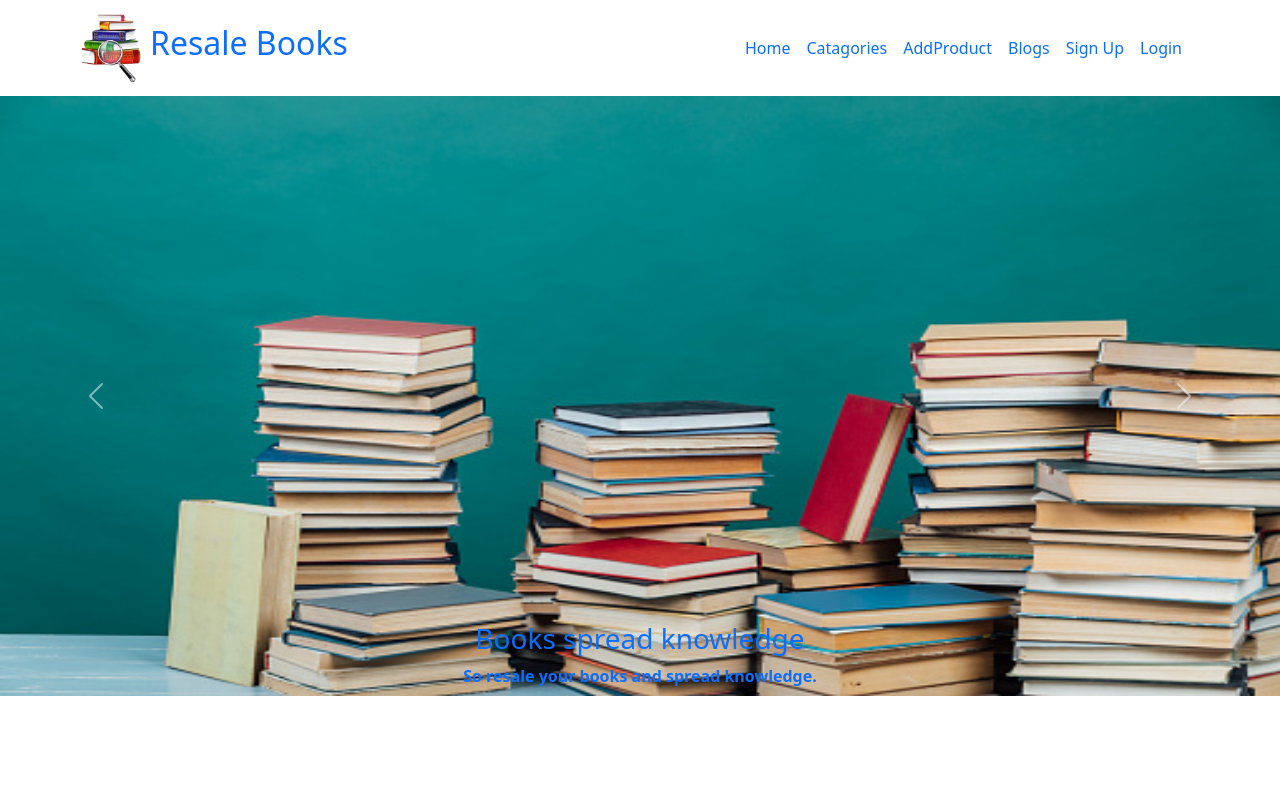
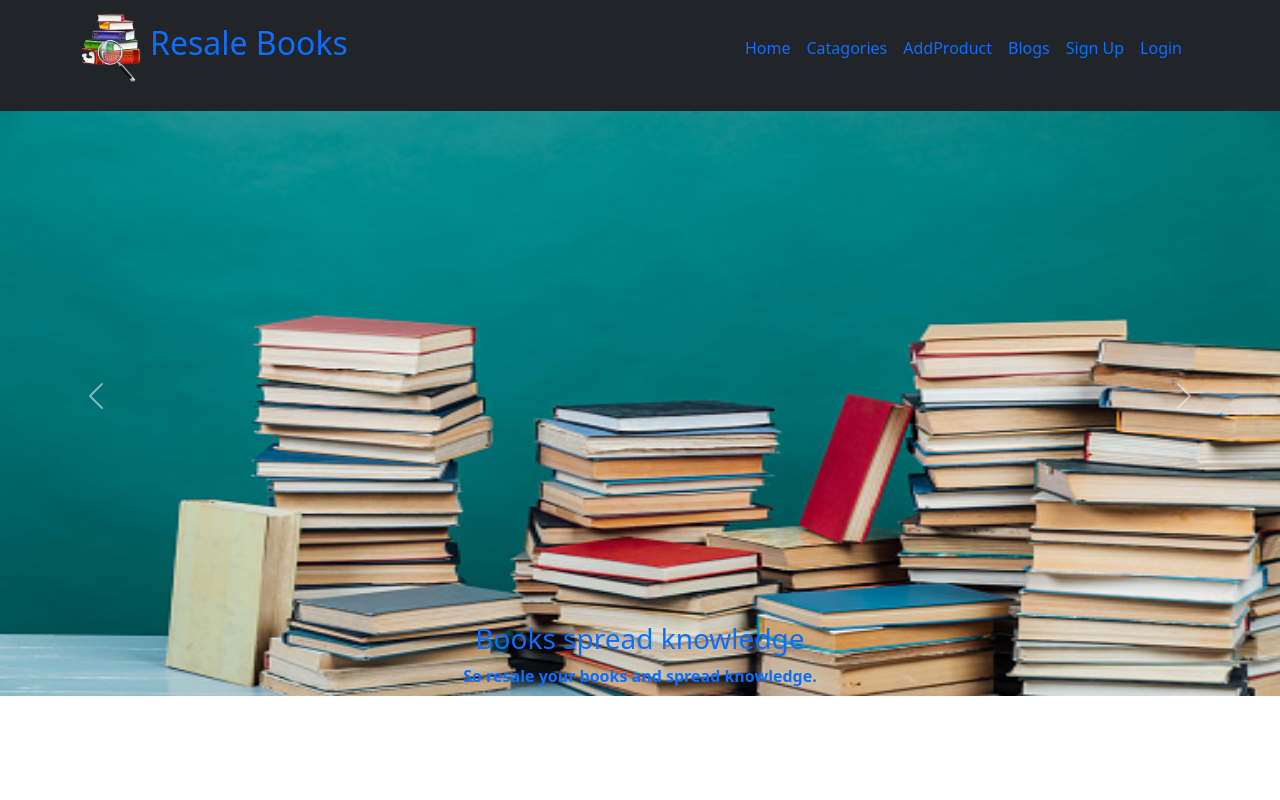
Before and after one commit to Anny27-pixel/resale-books-client, a React (Create React App) app: page / in a window 1280 px wide. Shown: the top 800 px of the page. Built offline with nearby package versions, Linux system fonts and the light colour scheme; no server answers.

Commit message:
header fixed

```diff
--- a/src/pages/shared/Header/Header.js
+++ b/src/pages/shared/Header/Header.js
@@ -21,7 +21,7 @@ const Header = () => {
     };
     const expand = "md";
     return (
-        <div id="navbar" className="fixed-top">
+        <div id="navbar" className="fixed-top bg-dark">
 
             <Navbar
                 key={expand}
@@ -54,7 +54,7 @@ const Header = () => {
                                 <Link to="/addProduct" className="text-decoration-none">AddProduct</Link>
                                 <Link to="/blog" className="text-decoration-none">Blogs</Link>
                                 {user && user.uid ? (
-                                    <p className="text-dark py-1 text-light m-0 text-center">
+                                    <p className=" py-1 text-primary m-0 text-center">
                                         {user.displayName ? user.displayName : user.email}
                                     </p>
                                 ) : (
```
